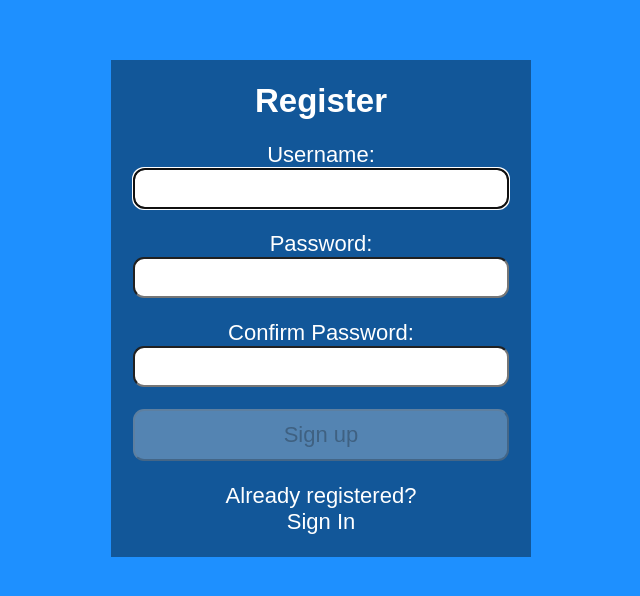
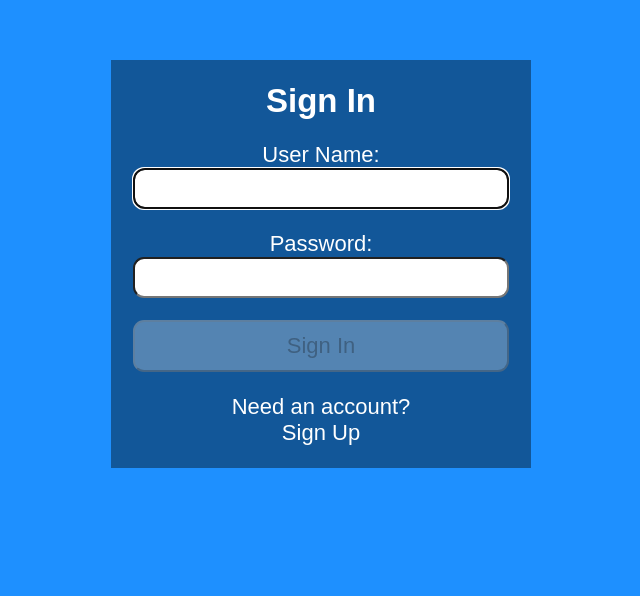
Before and after one commit to JeremyKomarov/ecom-user-login-fe, a React (Vite) app: page / in a window 1280 px wide. Shown: the part 140-736 px from the top of the page, without its empty margins (319-959 px from the left). Built offline with nearby package versions, Linux system fonts and the light colour scheme.

Commit message:
added login

```diff
--- a/src/App.jsx
+++ b/src/App.jsx
@@ -1,9 +1,11 @@
+import Login from "./components/Login/Login";
 import Register from "./components/Registration/Register";
 
 function App() {
   return (
     <div className="container">
-      <Register />
+      {/* <Register /> */}
+      <Login />
     </div>
   );
 }
--- /dev/null
+++ b/src/components/Login/Login.jsx
@@ -0,0 +1,65 @@
+import { useEffect, useRef, useState } from "react";
+import classes from "./Login.module.css";
+
+function Login() {
+  const userRef = useRef();
+  const errRef = useRef();
+
+  const [username, setUsername] = useState("");
+  const [pwd, setPwd] = useState("");
+
+  const [errMsg, setErrMsg] = useState("");
+  const [success, setSuccess] = useState(false);
+
+  useEffect(() => {
+    userRef.current?.focus();
+  }, []);
+
+  return (
+    <>
+      {success ? (
+        <section>
+          <h1>You are logged in!</h1>
+          <br />
+          Go to home
+        </section>
+      ) : (
+        <section>
+          <p ref={errRef} className={errMsg ? classes.error_mes : "offscreen"}>
+            {errMsg}
+          </p>
+          <h1>Sign In</h1>
+          <form>
+            <label htmlFor="username">User Name:</label>
+            <input
+              type="text"
+              id="username"
+              ref={userRef}
+              autoComplete="off"
+              onChange={(e) => setUsername(e.target.value)}
+              value={username}
+              required
+            />
+            <label htmlFor="password">Password:</label>
+            <input
+              type="password"
+              id="passwsord"
+              onChange={(e) => setPwd(e.target.value)}
+              value={pwd}
+              required
+            />
+            <button type="submit" disabled={!username || !pwd}>
+              Sign In
+            </button>
+          </form>
+          <p>
+            Need an account? <br />
+            Sign Up
+          </p>
+        </section>
+      )}
+    </>
+  );
+}
+
+export default Login;
--- /dev/null
+++ b/src/components/Login/Login.module.css
@@ -0,0 +1,50 @@
+.error_mes {
+  background-color: lightpink;
+  color: firebrick;
+  font-weight: bold;
+  padding: 0.5rem;
+  margin-bottom: 0.5rem;
+}
+
+section {
+  width: 100%;
+  max-width: 420px;
+  min-height: 400px;
+  display: flex;
+  flex-direction: column;
+  justify-content: flex-start;
+  padding: 1rem;
+  background-color: rgba(0, 0, 0, 0.4);
+}
+
+form {
+  display: flex;
+  flex-direction: column;
+  justify-content: space-evenly;
+  flex-grow: 1;
+  padding-bottom: 1rem;
+}
+
+a,
+a:visited {
+  color: #fff;
+}
+
+input[type="text"],
+input[type="password"],
+button,
+textarea {
+  font-family: "Nunito", sans-serif;
+  font-size: 22px;
+  padding: 0.25rem;
+  border-radius: 0.5rem;
+}
+
+label,
+button {
+  margin-top: 1rem;
+}
+
+button {
+  padding: 0.5rem;
+}
```
